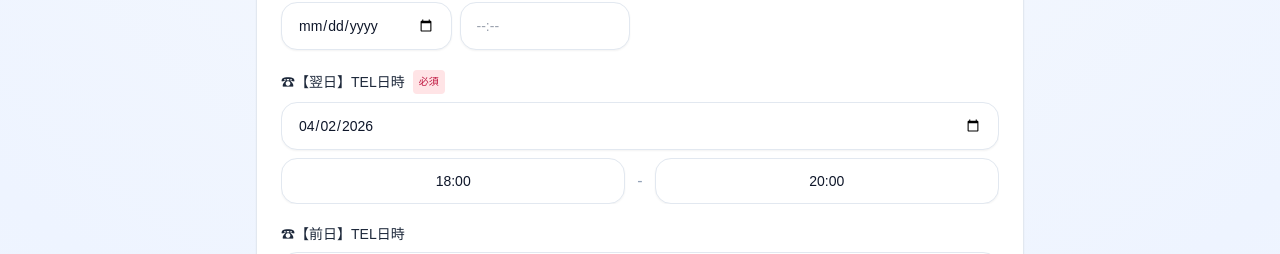
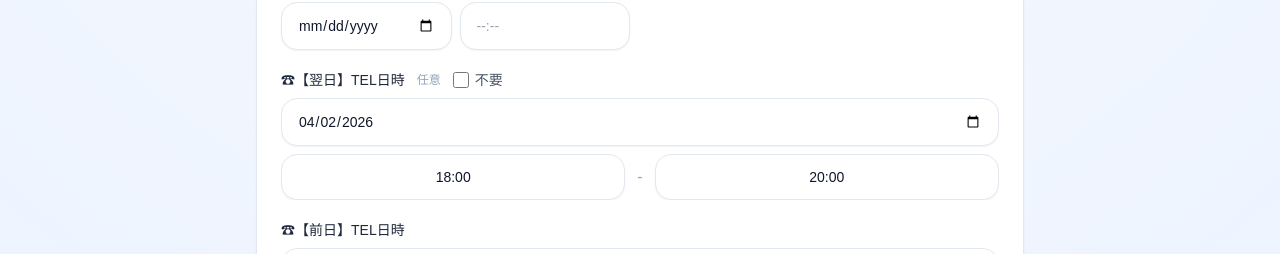
Before and after one commit to kmitsui-bit/bookish-garbanzo, a Next.js app: page /appointments/new in a window 1280 px wide. Shown: the part 488-742 px from the top of the page. Built offline with nearby package versions, Linux system fonts and the light colour scheme; no server answers.

Commit message:
翌日TEL日時を任意化・不要チェックボックスを追加

```diff
--- a/src/app/api/appointments/[id]/route.ts
+++ b/src/app/api/appointments/[id]/route.ts
@@ -72,6 +72,7 @@ export async function PATCH(request: Request, context: { params: Promise<{ id: s
       genderDetail: parsed.data.genderDetail,
       selfCall: parsed.data.selfCall,
       telAppointment: parsed.data.telAppointment,
+      telSkip: parsed.data.telSkip,
       telReminderEnabled: parsed.data.telReminderEnabled,
       telReminderSentAt: telChanged || selfCallChanged || telAppointmentChanged ? null : existing.telReminderSentAt
     }
--- a/src/app/api/appointments/route.ts
+++ b/src/app/api/appointments/route.ts
@@ -54,6 +54,7 @@ export async function POST(request: Request) {
       genderDetail: parsed.data.genderDetail,
       selfCall: parsed.data.selfCall,
       telAppointment: parsed.data.telAppointment,
+      telSkip: parsed.data.telSkip,
       telReminderEnabled: parsed.data.telReminderEnabled
     }
   });
--- a/src/components/appointment-form.tsx
+++ b/src/components/appointment-form.tsx
@@ -41,6 +41,7 @@ const emptyValues: AppointmentFormInput = {
   detail: "",
   selfCall: false,
   telAppointment: false,
+  telSkip: false,
   appointmentType: "蓄電池単体",
   appointmentTypeOther: "",
   salesName: "",
@@ -112,6 +113,7 @@ export function AppointmentForm({ mode, initialValues, appointmentId }: Props) {
       detail: initialValues?.detail ?? "",
       selfCall: initialValues?.selfCall ?? false,
       telAppointment: initialValues?.telAppointment ?? false,
+      telSkip: (initialValues as { telSkip?: boolean })?.telSkip ?? false,
       appointmentType: (initialValues?.appointmentType as "蓄電池単体" | "創蓄☀️" | "その他") ?? "蓄電池単体",
       appointmentTypeOther: initialValues?.appointmentTypeOther ?? "",
       salesName: initialValues?.salesName ?? "",
@@ -282,7 +284,23 @@ function addTwoHours(timeStr: string): string {
 
         {/* 翌日TEL日時 */}
         <div className="md:col-span-2">
-                  <Field label="☎【翌日】TEL日時" required error={errors.telAtDateInput?.[0] ?? errors.telAtStartTimeInput?.[0]}>
+          <div className="space-y-2">
+            <div className="flex items-center gap-3">
+              <span className="text-sm font-medium text-slate-800">☎【翌日】TEL日時</span>
+              <span className="text-xs text-slate-400">任意</span>
+              <label className="flex items-center gap-1.5 cursor-pointer">
+                <input
+                  type="checkbox"
+                  checked={values.telSkip ?? false}
+                  onChange={(event) => setValues((prev) => ({ ...prev, telSkip: event.target.checked }))}
+                  className="h-4 w-4 rounded border-slate-300 text-sky-600 focus:ring-sky-500"
+                />
+                <span className="text-sm text-slate-600">不要</span>
+              </label>
+            </div>
+            {errors.telAtDateInput?.[0] && <p className="text-sm text-rose-600">{errors.telAtDateInput[0]}</p>}
+            {errors.telAtStartTimeInput?.[0] && <p className="text-sm text-rose-600">{errors.telAtStartTimeInput[0]}</p>}
+            {!values.telSkip && (
               <div className="grid w-full min-w-0 gap-2 overflow-hidden">
                 <input
                   type="date"
@@ -329,7 +347,11 @@ function addTwoHours(timeStr: string): string {
                   />
                 </div>
               </div>
-          </Field>
+            )}
+            {values.telSkip && (
+              <div className="rounded-2xl border border-slate-200 bg-slate-50 px-4 py-3 text-sm text-slate-400">不要</div>
+            )}
+          </div>
         </div>
 
         {/* 前日TEL日時 */}
--- a/src/lib/formatters.ts
+++ b/src/lib/formatters.ts
@@ -33,9 +33,11 @@ export function buildFormSubmittedMessage(appointment: Appointment) {
   const line1 = `【${typeLabel}】${salesName}アポ`;
   const line2 = `${formatMonthDayTime(appointment.visitAt)} ${appointment.age}${appointment.gender} ${withHonorific(appointment.nameKana)}`;
 
-  const telNextDay = appointment.telAt
-    ? `☎【翌日】TEL日時：${formatMonthDayTime(appointment.telAt)} ${telTimeRange(appointment.telAt, appointment.telAtEnd)}`
-    : null;
+  const telNextDay = (appointment as { telSkip?: boolean }).telSkip
+    ? "☎【翌日】TEL日時：不要"
+    : appointment.telAt
+      ? `☎【翌日】TEL日時：${formatMonthDayTime(appointment.telAt)} ${telTimeRange(appointment.telAt, appointment.telAtEnd)}`
+      : null;
 
   const telPrevDay = appointment.prevDayTelAt
     ? `☎【前日】TEL日時：${formatMonthDayTime(appointment.prevDayTelAt)} ${telTimeRange(appointment.prevDayTelAt, appointment.prevDayTelAtEnd)}`
--- a/src/lib/validation.ts
+++ b/src/lib/validation.ts
@@ -9,9 +9,10 @@ export const appointmentFormSchema = z
   .object({
     visitAtDateInput: z.string().optional().default(""),
     visitAtTimeInput: z.string().optional().default(""),
-    telAtDateInput: z.string().min(1, "TEL日（月/日）は必須です"),
-    telAtStartTimeInput: z.string().min(1, "TEL開始時間は必須です"),
-    telAtEndTimeInput: z.string().min(1, "TEL終了時間は必須です"),
+    telSkip: z.boolean().optional().default(false),
+    telAtDateInput: z.string().optional().default(""),
+    telAtStartTimeInput: z.string().optional().default(""),
+    telAtEndTimeInput: z.string().optional().default(""),
     prevDayTelAtDateInput: z.string().optional().default(""),
     prevDayTelAtStartTimeInput: z.string().optional().default("18:00"),
     prevDayTelAtEndTimeInput: z.string().optional().default("20:00"),
@@ -65,18 +66,20 @@ export const appointmentFormSchema = z
       }
     }
 
+    if (!data.telSkip) {
       if (!data.telAtDateInput) {
         ctx.addIssue({ code: z.ZodIssueCode.custom, path: ["telAtDateInput"], message: "TEL日は必須です" });
       }
-    if (!timePattern.test(data.telAtStartTimeInput)) {
+      if (!timePattern.test(data.telAtStartTimeInput ?? "")) {
         ctx.addIssue({ code: z.ZodIssueCode.custom, path: ["telAtStartTimeInput"], message: "TEL開始時間はHH:mm形式で入力してください" });
       }
-    if (!timePattern.test(data.telAtEndTimeInput)) {
+      if (!timePattern.test(data.telAtEndTimeInput ?? "")) {
         ctx.addIssue({ code: z.ZodIssueCode.custom, path: ["telAtEndTimeInput"], message: "TEL終了時間はHH:mm形式で入力してください" });
       }
       if (data.telAtDateInput && data.telAtStartTimeInput) {
         if (!parseDateTimeInput(data.telAtDateInput, data.telAtStartTimeInput)) {
           ctx.addIssue({ code: z.ZodIssueCode.custom, path: ["telAtDateInput"], message: "TEL日時を確認してください" });
+        }
       }
     }
 
@@ -109,8 +112,12 @@ export function parseAppointmentPayload(input: unknown) {
       ? parseDateTimeInput(visitAtDateInput, visitAtTimeInput)
       : null;
 
-  const telAt = parseDateTimeInput(parsed.data.telAtDateInput, parsed.data.telAtStartTimeInput);
-  const telAtEnd = parseDateTimeInput(parsed.data.telAtDateInput, parsed.data.telAtEndTimeInput);
+  const telAt = parsed.data.telSkip
+    ? null
+    : parseDateTimeInput(parsed.data.telAtDateInput ?? "", parsed.data.telAtStartTimeInput ?? "");
+  const telAtEnd = parsed.data.telSkip
+    ? null
+    : parseDateTimeInput(parsed.data.telAtDateInput ?? "", parsed.data.telAtEndTimeInput ?? "");
 
   if (!parsed.data.telAppointment && !visitAt) {
     return {
@@ -123,7 +130,7 @@ export function parseAppointmentPayload(input: unknown) {
     };
   }
 
-  if (!telAt) {
+  if (!parsed.data.telSkip && !telAt) {
     return {
       success: false as const,
       error: {
@@ -135,7 +142,7 @@ export function parseAppointmentPayload(input: unknown) {
   }
 
   // 前日TEL: visitAt - 1日
-  const baseDate = visitAt ?? telAt;
+  const baseDate = visitAt ?? telAt ?? new Date();
   const prevDayDateStr = parsed.data.prevDayTelAtDateInput?.trim() || getDateMinusOne(baseDate);
   const prevDayTelAt = parsed.data.prevDayTelAtStartTimeInput
     ? parseDateTimeInput(prevDayDateStr, parsed.data.prevDayTelAtStartTimeInput)
@@ -149,12 +156,12 @@ export function parseAppointmentPayload(input: unknown) {
     data: {
       ...parsed.data,
       age: Number(parsed.data.age),
-      visitAt: visitAt ?? telAt,
+      visitAt: visitAt ?? telAt ?? new Date(),
       telAt,
       telAtEnd,
       prevDayTelAt,
       prevDayTelAtEnd,
-      telReminderEnabled: !parsed.data.selfCall && !parsed.data.telAppointment,
+      telReminderEnabled: !parsed.data.selfCall && !parsed.data.telAppointment && !parsed.data.telSkip,
       salesName: parsed.data.salesName.trim()
     }
   };
```
Also changed, not shown: 1 other file (tests, documents, lock files or other folders). Lines whose indentation alone changed are shown as unchanged.
